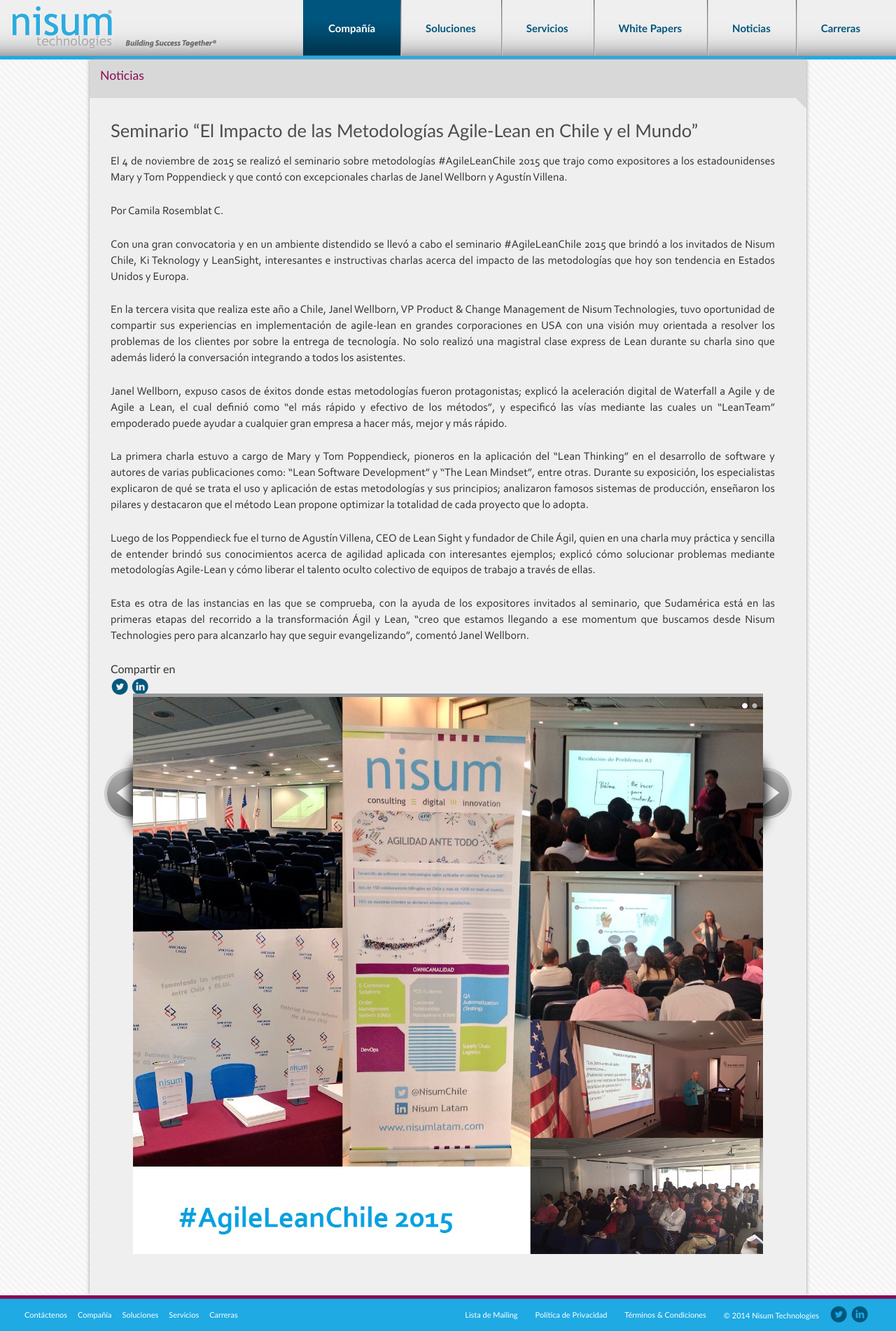
After one commit to frostmuredota/NisumLatam, a PHP site: page /agile-lean-2015.php in a window 1280 px wide. The commit adds this page. Shown: the whole page at 70% size. Run offline with PHP 8.4, Linux system fonts and the light colour scheme; some libraries are stand-ins or nearby versions.

Commit message:
agile-lean-2015 added

```diff
--- /dev/null
+++ b/agile-lean-2015.php
@@ -0,0 +1,83 @@
+<!DOCTYPE html>
+<html lang="en">
+<head>
+    <meta charset="utf-8">
+    <meta name="viewport" content="width=device-width, initial-scale=1">
+    <meta name="description" content="">
+    <meta name="author" content="">
+    <link href="images/favicon.ico" rel="shortcut icon">
+    <title>Nisum Technologies | Agile lean 2015</title>
+    <link rel="stylesheet" type="text/css" href="css/base/bootstrap/bootstrap.css">
+    <link rel="stylesheet" type="text/css" href="css/features/main.css">
+    <script type="text/javascript" src="js/jquery-1.10.2.js"></script>
+    <script type="text/javascript" src="js/html5shiv.js"></script>
+    <script type="text/javascript" src="js/bootstrap.js"></script>
+    <script type="text/javascript" src="js/customScripts.js"></script>
+    <!-- HTML5 Shim and Respond.js IE8 support of HTML5 elements and media queries -->
+    <!-- WARNING: Respond.js doesn't work if you view the page via file:// -->
+    <!--[if lt IE 9]>
+    <script src="http://oss.maxcdn.com/libs/respond.js/1.4.2/respond.min.js"></script>
+    <![endif]-->
+	<script>
+	(function(i,s,o,g,r,a,m){i['GoogleAnalyticsObject']=r;i[r]=i[r]||function(){
+		(i[r].q=i[r].q||[]).push(arguments)},i[r].l=1*new Date();a=s.createElement(o),
+		m=s.getElementsByTagName(o)[0];a.async=1;a.src=g;m.parentNode.insertBefore(a,m)
+		})(window,document,'script','//www.google-analytics.com/analytics.js','ga');
+
+		ga('create', 'UA-68520735-1', 'auto');
+		ga('send', 'pageview');
+   </script>
+	<style type="text/css"></style>
+	<?php include_once "lang.es.php" ?>
+    <link href="gallery/jflow.style.agile-lean-2015.css" type="text/css" rel="stylesheet"/>
+    <script type="text/javascript" src="http://ajax.googleapis.com/ajax/libs/jquery/1.4.2/jquery.min.js"></script>
+    <script src="gallery/jflow.plus.min.js" type="text/javascript"></script>
+	<script src="gallery/agile-lean-2015.js" type="text/javascript"></script>
+</head>
+<body>
+    <?php include "header.php" ?>
+
+    <div class="content-wrapper">
+            <div class="banner-wrapper">
+                <div class="breadcrumb"><?php echo $lang['elemIWeAre100.php4']; ?></div>
+            </div>
+            <div class="col-md-12 content">
+				<section>
+					<h1><?php echo $lang['agileLean2015.php1']; ?></h1>
+					<p><?php echo $lang['agileLean2015.php2']; ?></p>
+					<p><?php echo $lang['agileLean2015.php3']; ?></p>
+					<p><?php echo $lang['agileLean2015.php4']; ?></p>
+					<p><?php echo $lang['agileLean2015.php5']; ?></p>
+					<p><?php echo $lang['agileLean2015.php6']; ?></p>
+					<p><?php echo $lang['agileLean2015.php7']; ?></p>
+					<p><?php echo $lang['agileLean2015.php8']; ?></p>
+					<p><?php echo $lang['agileLean2015.php9']; ?></p>
+				</section>
+				<div>
+					Compartir en
+				</div>
+				<div style="float:left">
+								<script>
+									document.write('<a target="_blank" href="http://twitter.com/home?status=' + encodeURIComponent("Leyendo http://www.nisumlatam.com/agile-lean-2015.php en Nisum Latam") + '"><img src="images/twitterIcon.png" alt="Comparte esto en Twitter" /></a>');
+								</script>
+								<a href="http://www.linkedin.com/shareArticle?url=http://www.nisumlatam.com/agile-lean-2015.php" target="_blank"><img src="images/linkedInIcon.png" alt="Comparte esto en LinkedIn" /></a>
+
+				</div></br>
+				<span class="curve"></span>
+				<!-- <div class="banner"><img src="images/banners/services.png" alt="banner" /></div> -->
+						<div id="sliderContainer">
+							<div id="mySlides">
+								<div id="slide1" class="slide"><img src="images/collage-agile-lean.jpg" alt="Slide 1 jFlow Plus"/></div>
+								<div id="slide2" class="slide"><img src="images/collage-agile-lean2.jpg" alt="Slide 2 jFlow Plus"/></div>
+							</div>
+							<div id="myController">
+								<span class="jFlowControl"></span> <span class="jFlowControl"></span>
+							</div>
+							<div class="jFlowPrev"></div>
+							<div class="jFlowNext"></div>
+						</div>
+						<!--end: jFlow DOM -->
+			</div>
+    </div>
+    <?php include "footer.php" ?>
+</body></html>
--- /dev/null
+++ b/gallery/agile-lean-2015.js
@@ -0,0 +1,16 @@
+$(function () {
+            $("#myController").jFlow({
+                controller: ".jFlowControl", // must be class, use . sign
+                slideWrapper: "#jFlowSlider", // must be id, use # sign
+                slides: "#mySlides",  // the div where all your sliding divs are nested in
+                selectedWrapper: "jFlowSelected",  // just pure text, no sign
+                effect: "flow", //this is the slide effect (rewind or flow)
+                width: "900px",  // this is the width for the content-slider
+                height: "800px",  // this is the height for the content-slider
+                duration: 400,  // time in milliseconds to transition one slide
+                pause: 5000, //time between transitions
+                prev: ".jFlowPrev", // must be class, use . sign
+                next: ".jFlowNext", // must be class, use . sign
+                auto: true
+            });
+        });
--- /dev/null
+++ b/gallery/jflow.style.agile-lean-2015.css
@@ -0,0 +1,39 @@
+/*
+jFlow Demo CSS
+Description: Demo CSS for jFlow
+*/
+
+#sliderContainer { width: 900px; height: 800px; position: relative; border-top: 5px solid #999; border-bottom: 5px solid #999; margin: 0 auto; }
+
+.slideContent {  background:url("images/contentBg.png") repeat scroll 0 0 transparent; position: absolute; bottom:0px; right:0px;   padding: 15px;   width: 900px; }
+
+.slide h3 {  font: 700 26px/1em 'Open Sans', sans-serif; color: #FFF;  margin: 0 0 10px 0; }
+
+.slide p { font-size: 14px; color: #FFF; margin: 0; }
+
+.jFlowSlideContainer { overflow: hidden; }
+
+.jFlowSlideContainer a { color: #F90; text-decoration: none; font-style: italic; }
+
+.jFlowSlideContainer a:hover { text-decoration: none; }
+
+.jFlowSlideContainer a:focus { position: relative; top: 1px; }
+
+.jFlowNext { background:url("images/arrows.png") no-repeat scroll 0 -35px transparent; height:130px; position:absolute; top:75px; right: -50px; width:50px; cursor:pointer; }
+
+.jFlowPrev { background:url("images/arrows.png") no-repeat scroll -84px -35px transparent; height:130px; position:absolute; top:75px; left: -50px; width:50px; cursor:pointer; }
+
+.jFlowPrev:hover { background-position: -84px -235px; }
+
+.jFlowNext:hover { background-position: 0px -235px; }
+
+
+/* controller pagination */
+
+#myController {position: absolute; top: 5px; right: 5px; }
+
+.jFlowControl { background:url("images/bullet.png") no-repeat scroll 0px 0px transparent;  float: left; width: 15px; height: 15px;}
+
+.jFlowControl:hover { background-position: -32px 0px; cursor: pointer; }
+
+.jFlowSelected, .jFlowSelected:hover {background-position: -15px 0px;   }
--- a/lang.es.php
+++ b/lang.es.php
@@ -2253,6 +2253,16 @@ $lang["elemIdindex.php200"] = "El próximo 4 de Noviembre Nisum Chile realizará
 
 $lang["elemIdindex.php201"] = "Lea más";
 
+/*  SEMINARIO #AgileLeanChile 2015  */
+
+$lang["elemIdindex.php202"] = "Noticias";
+
+$lang["elemIdindex.php203"] = "#AgileLeanChile 2015";
+
+$lang["elemIdindex.php204"] = "El 4 de noviembre de 2015 se realizó el seminario sobre metodologías #AgileLeanChile 2015";
+
+$lang["elemIdindex.php205"] = "Lea más";
+
 /*
 
     india-openings
@@ -4165,6 +4175,11 @@ $lang["elemIActivity.php18"] = "Seminario El Impacto de las Metodologías AGILE-
 
 $lang["elemIActivity.php19"] = "El próximo 4 de Noviembre Nisum Chile realizará un seminario cerrado para clientes con charlistas internacionales para conversar sobre metodologías ágiles y el método Lean.";
 
+$lang["elemIActivity.php20"] = "#AgileLeanChile 2015";
+
+$lang["elemIActivity.php21"] = "El 4 de noviembre de 2015 se realizó el seminario sobre metodologías #AgileLeanChile 2015";
+
+
 /*  Lanzamiento la hora del código   */
 
 $lang["releaseHourOfTheCode.php1"] = "LANZAMIENTO OFICIAL DE LA HORA DEL CÓDIGO EN CHILE";
@@ -4273,4 +4288,24 @@ $lang["agileLean.php19"] = "Charla “Beneficios y mejores prácticas en la impl
 
 $lang["agileLean.php20"] = "Janel Wellborn expondrá nociones básicas acerca del método Lean, sus ventajas y formas de enseñarlo a partir de casos de estudio reales completados con éxito a lo largo de su basta carrera y experiencia en Ágil.";
 
+/* Agile-lean-2015.php  */
+
+$lang["agileLean2015.php1"] = "Seminario “El Impacto de las Metodologías Agile-Lean en Chile y el Mundo”";
+
+$lang["agileLean2015.php2"] = "El 4 de noviembre de 2015 se realizó el seminario sobre metodologías #AgileLeanChile 2015 que trajo como expositores a los estadounidenses Mary y Tom Poppendieck y que contó con excepcionales charlas de Janel Wellborn y Agustín Villena.";
+
+$lang["agileLean2015.php3"] = "Por Camila Rosemblat C.";
+
+$lang["agileLean2015.php4"] = "Con una gran convocatoria y en un ambiente distendido se llevó a cabo el seminario #AgileLeanChile 2015 que brindó a los invitados de Nisum Chile, Ki Teknology y LeanSight, interesantes e instructivas charlas acerca del impacto de las metodologías que hoy son tendencia en Estados Unidos y Europa.";
+
+$lang["agileLean2015.php5"] = "En la tercera visita que realiza este año a Chile, Janel Wellborn, VP Product & Change Management de Nisum Technologies, tuvo oportunidad de compartir sus experiencias en implementación de agile-lean en grandes corporaciones en USA con una visión muy orientada a resolver los problemas de los clientes por sobre la entrega de tecnología. No solo realizó una magistral clase express de Lean durante su charla sino que además lideró la conversación integrando a todos los asistentes.";
+
+$lang["agileLean2015.php6"] = "Janel Wellborn, expuso casos de éxitos donde estas metodologías fueron protagonistas; explicó la aceleración digital de Waterfall a Agile y de Agile a Lean, el cual definió como “el más rápido y efectivo de los métodos”, y especificó las vías mediante las cuales un “LeanTeam” empoderado puede ayudar a cualquier gran empresa a hacer más, mejor y más rápido. ";
+
+$lang["agileLean2015.php7"] = "La primera charla estuvo a cargo de Mary y Tom Poppendieck, pioneros en la aplicación del “Lean Thinking” en el desarrollo de software y autores de varias publicaciones como: “Lean Software Development” y “The Lean Mindset”, entre otras. Durante su exposición, los especialistas explicaron de qué se trata el uso y aplicación de estas metodologías y sus principios; analizaron famosos sistemas de producción, enseñaron los pilares y destacaron que el método Lean propone optimizar la totalidad de cada proyecto que lo adopta.";
+
+$lang["agileLean2015.php8"] = "Luego de los Poppendieck fue el turno de Agustín Villena, CEO de Lean Sight y fundador de Chile Ágil, quien en una charla muy práctica y sencilla de entender brindó sus conocimientos acerca de agilidad aplicada con interesantes ejemplos; explicó cómo solucionar problemas mediante metodologías Agile-Lean y cómo liberar el talento oculto colectivo de equipos de trabajo a través de ellas.";
+
+$lang["agileLean2015.php9"] = "Esta es otra de las instancias en las que se comprueba, con la ayuda de los expositores invitados al seminario, que Sudamérica está en las primeras etapas del recorrido a la transformación Ágil y Lean, “creo que estamos llegando a ese momentum que buscamos desde Nisum Technologies pero para alcanzarlo hay que seguir evangelizando”, comentó Janel Wellborn.";
+
 ?>
```
Also changed, not shown: activity.php (+12 -0 lines), index.php (+15 -0 lines), images/Collage-agile-lean.jpg (added), images/Collage-agile-lean2.jpg (added), images/agile-lean-portada.jpg (added).
